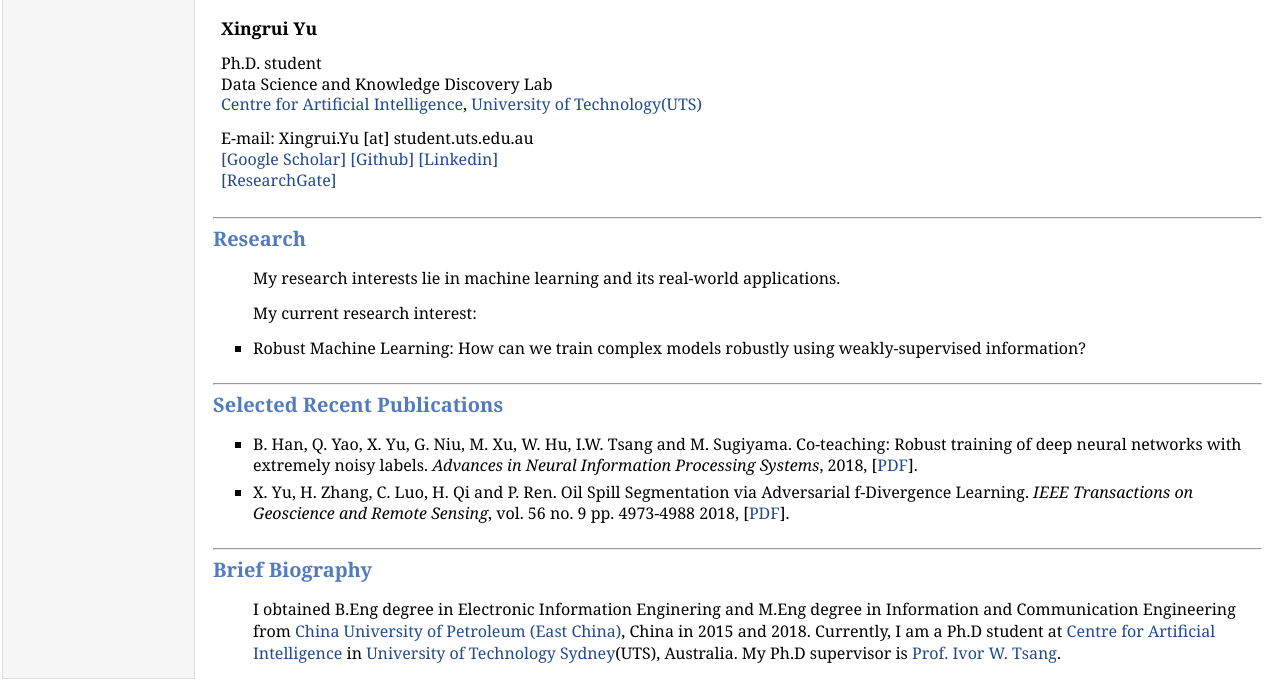
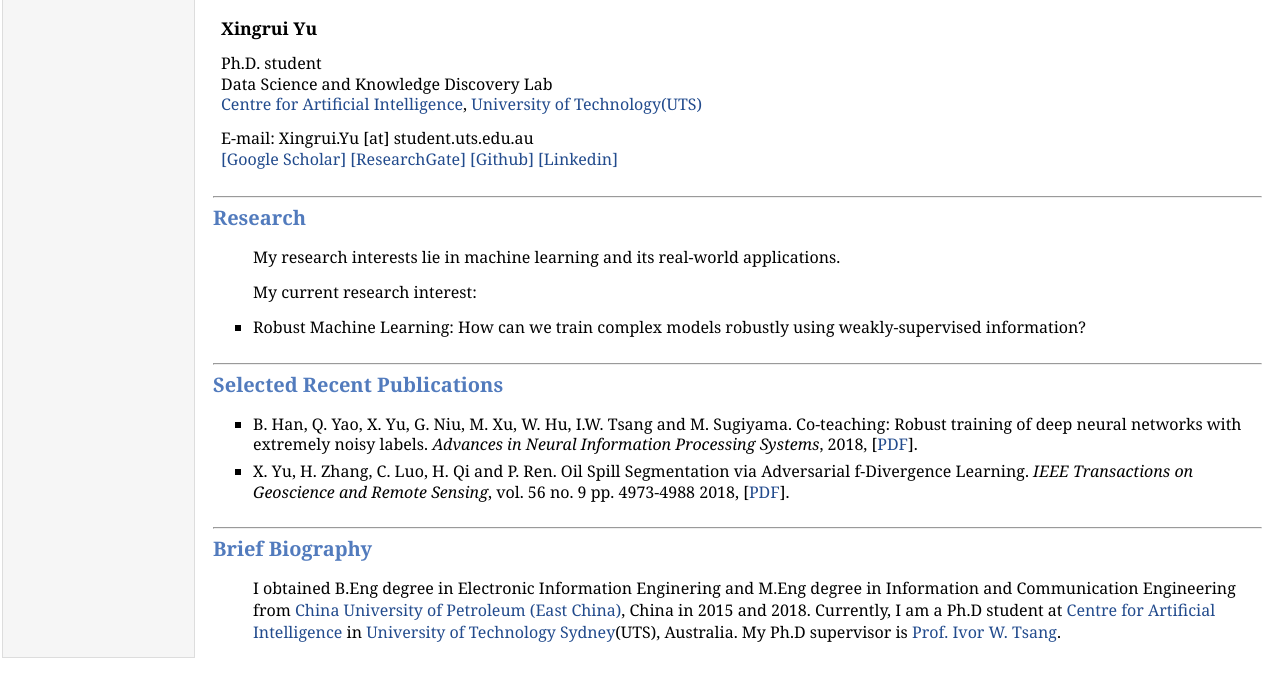
Before and after one commit to xingruiyu/xingruiyu.github.io, a plain HTML site: page index.html in a window 1280 px wide. Shown: the part 143-832 px from the top of the page. After the commit the page ends 811 px from the top, so only its background shows below. Drawn offline with Linux system fonts and the light colour scheme.

Commit message:
update index

```diff
--- a/index.html
+++ b/index.html
@@ -47,9 +47,9 @@
             <p>
                 E-mail: Xingrui.Yu [at] student.uts.edu.au<br>
                 <a href="https://scholar.google.com.au/citations?user=a1UeOvUAAAAJ&hl=zh-CN" target="_blank">[Google Scholar]</a>
+                <a href="https://www.researchgate.net/profile/Xingrui_Yu/" target="_blank">[ResearchGate]</a>
                 <a href="https://github.com/xingruiyu" target="_blank">[Github]</a>
                 <a href="https://www.linkedin.com/in/xingrui-yu-180450114/" target="_blank">[Linkedin]</a><br>
-                <a href="https://www.researchgate.net/profile/Xingrui_Yu/" target="_blank">[ResearchGate]</a><br>
             </p>
         </td>
     </tr></table>
```
